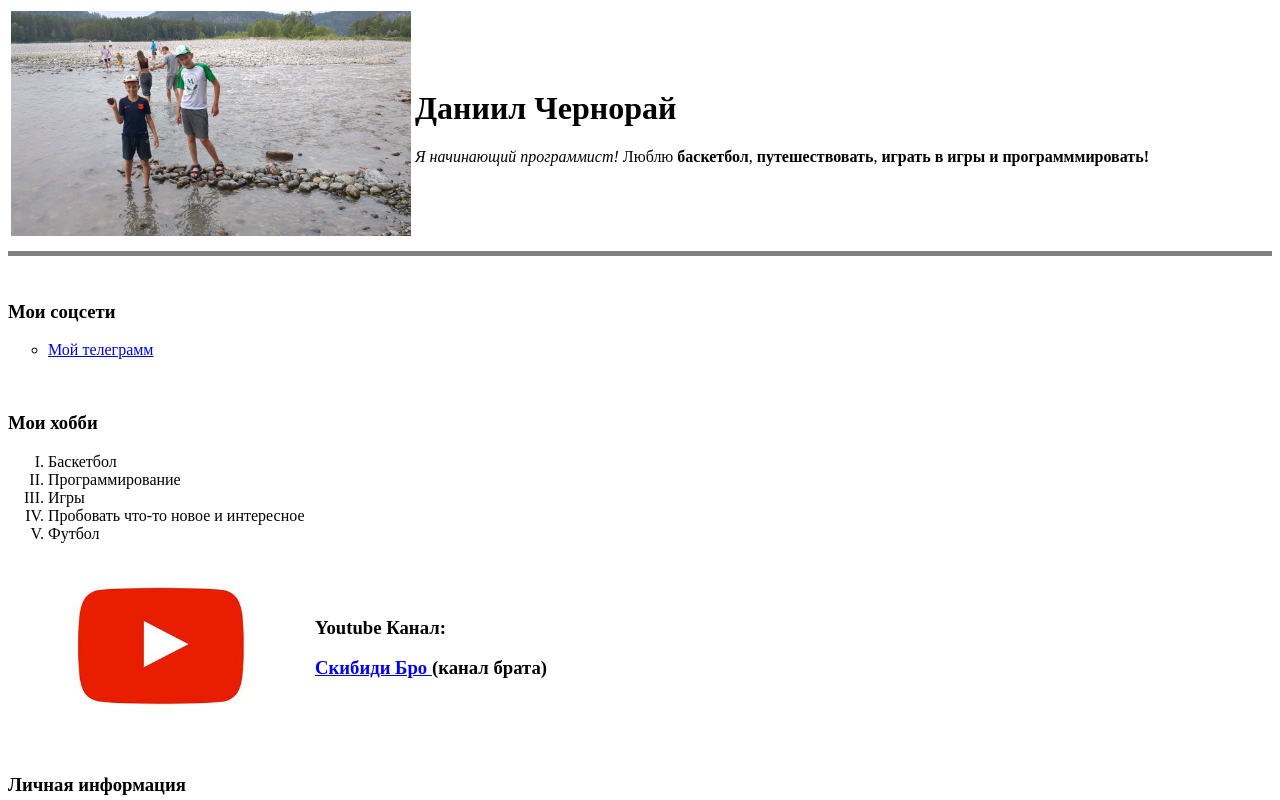
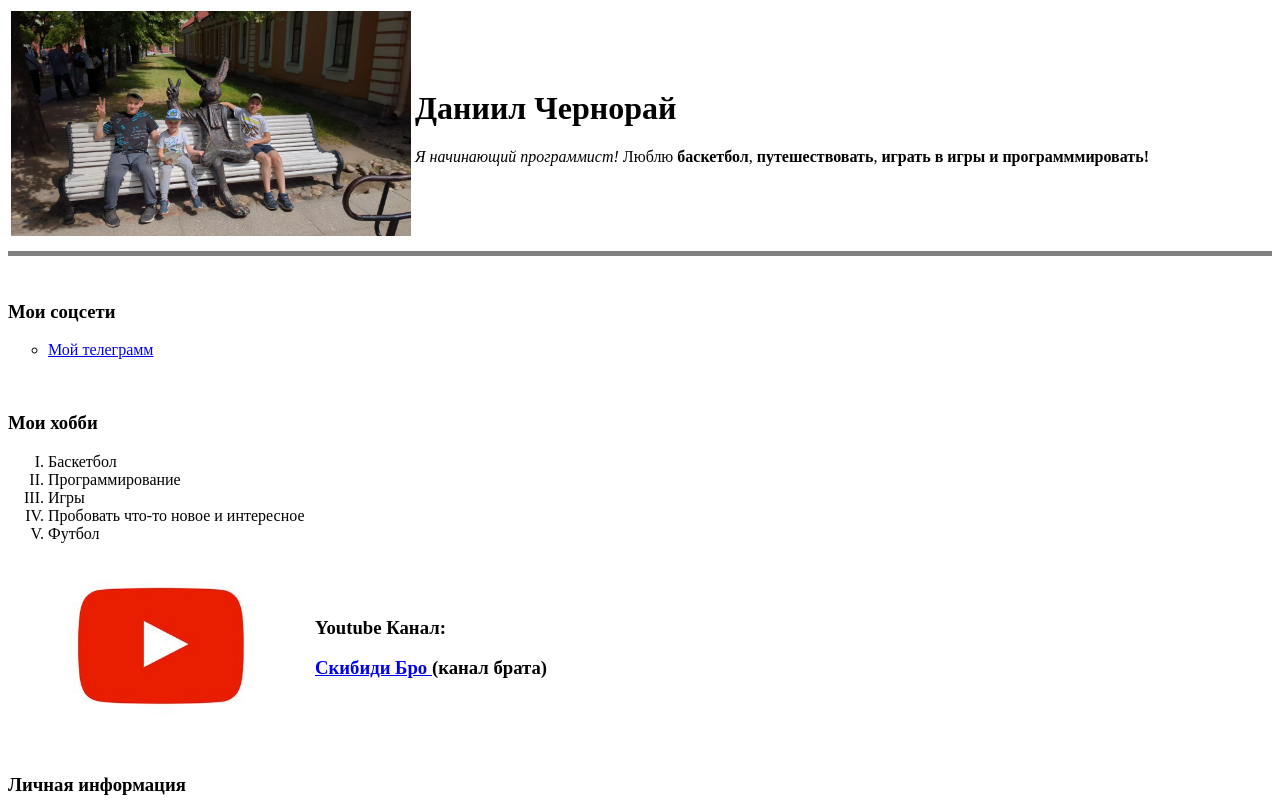
Before and after one commit to danikchernoray124/CV, a plain HTML site: page index.html in a window 1280 px wide. Shown: the top 800 px of the page. Drawn offline with Linux system fonts and the light colour scheme.

Commit message:
Update index.html

```diff
--- a/index.html
+++ b/index.html
@@ -7,7 +7,7 @@
     <body>
         <table>
             <tr>
-                <td><img src="photo.jpg" alt="photo" width="400"></td>
+                <td><img src="photo_2024-07-14_19-57-28.jpg" alt="photo" width="400"></td>
                 <td><h1>Даниил Чернорай</h1>
                     <p><em>Я начинающий программист!</em> Люблю <strong>баскетбол</strong>, <strong>путешествовать</strong>, <strong>играть в игры и программмировать!</strong></p></td>
             </tr>
```
